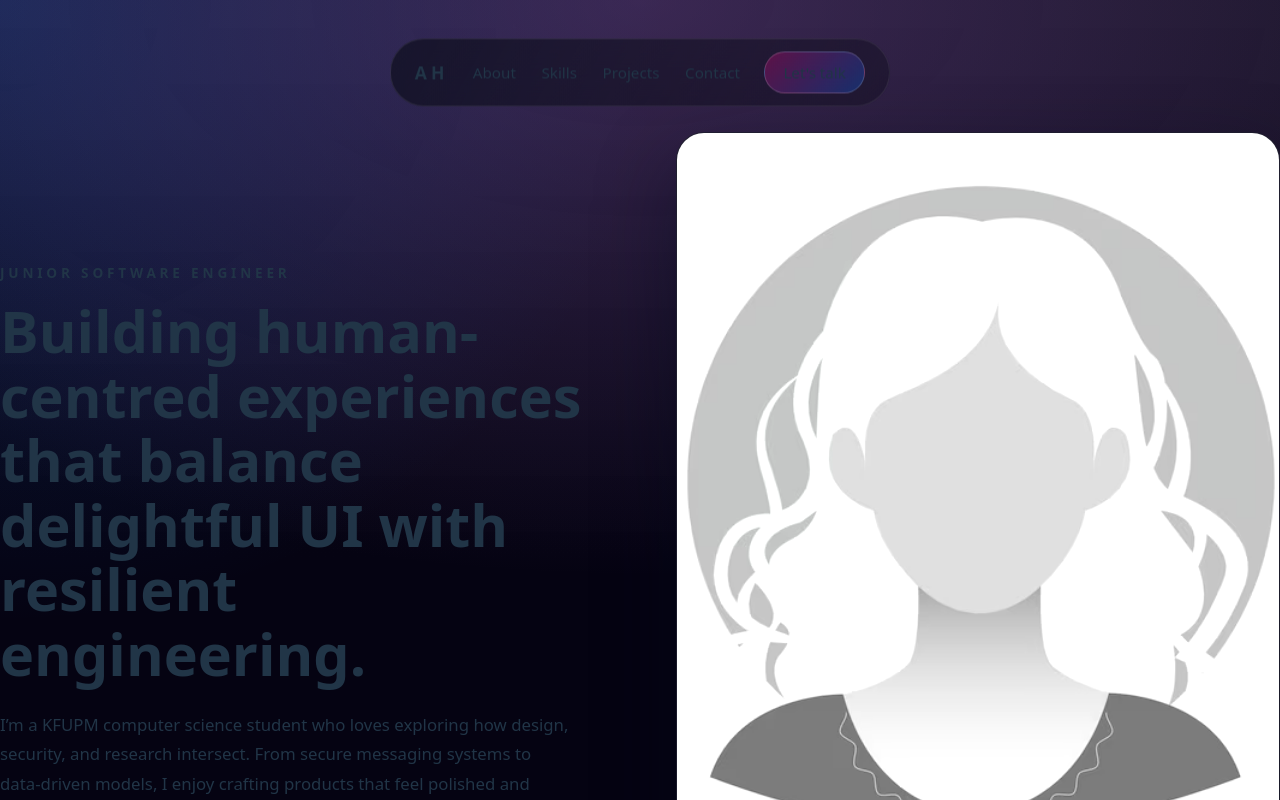
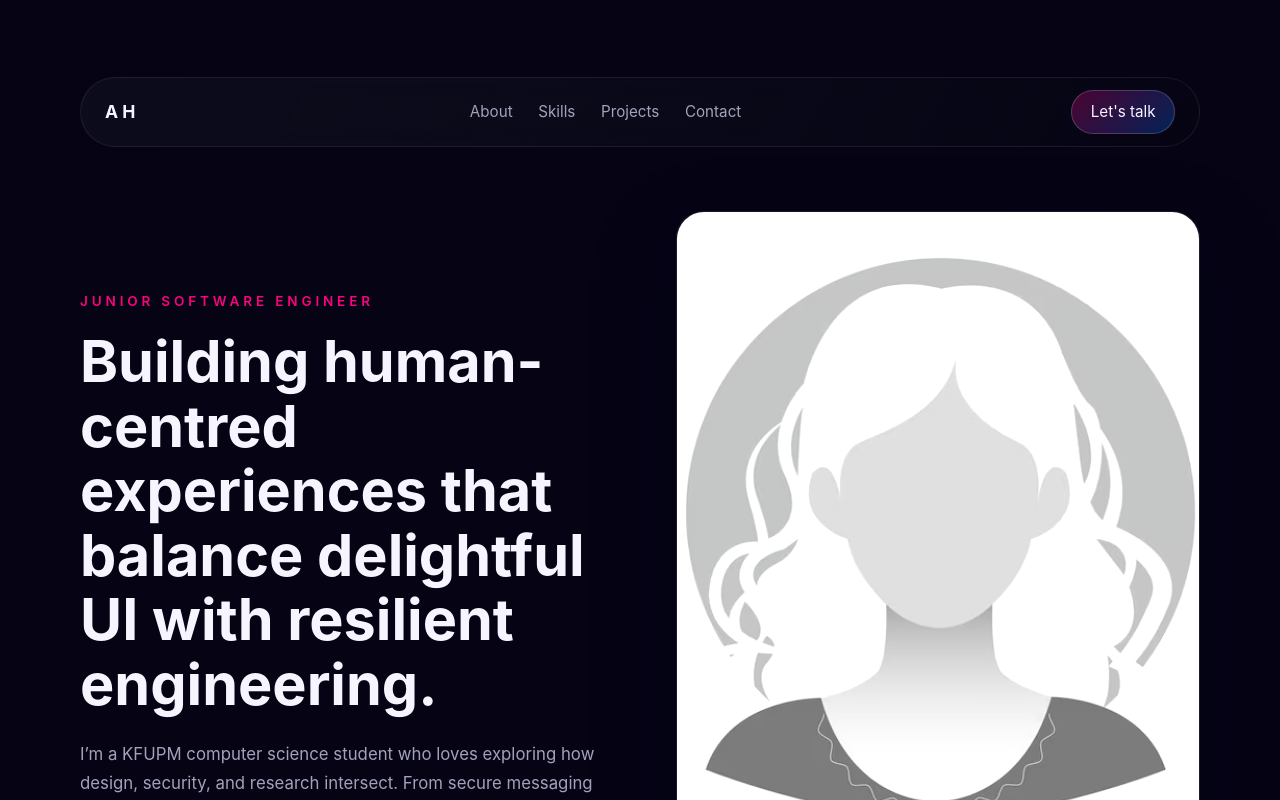
Before and after one commit to LenaAshqar/assignment-2, a React app in the folder assignment-2/: page / in a window 1280 px wide. Shown: the top 800 px of the page. Built offline with nearby package versions, Linux system fonts and the light colour scheme; the HTML template or start-up script is replaced by a standard one.

Commit message:
changed the index styling

```diff
--- a/assignment-2/src/index.css
+++ b/assignment-2/src/index.css
@@ -1,93 +1,64 @@
 :root {
-  font-family: system-ui, Avenir, Helvetica, Arial, sans-serif;
-  line-height: 1.5;
+    --background: #050314;
+    --text-primary: #f5f4ff;
+    --text-secondary: rgba(197, 198, 223, 0.82);
+    --accent: #fa027e;
+    --page-padding: clamp(1.5rem, 5vw, 3.5rem);
+    --content-max-width: 1120px;
+    font-family: 'Inter', 'Segoe UI', -apple-system, BlinkMacSystemFont, 'Helvetica Neue', Arial, sans-serif;
+    line-height: 1.6;
     font-weight: 400;
-
-  color-scheme: light dark;
-  color: rgba(255, 255, 255, 0.87);
-  background-color: #000000;
-
-  font-synthesis: none;
+    color: var(--text-primary);
+    background-color: var(--background);
     text-rendering: optimizeLegibility;
     -webkit-font-smoothing: antialiased;
     -moz-osx-font-smoothing: grayscale;
 }
 
-.App {
-    top: 0;
-    left: 0;
-    width: 100%;
-    height: 100%;
-    display: flex;
-    flex-direction: column; /* stack children vertically */
-    align-items: center; /* center horizontally if needed */
-    gap: 60px;
-    min-height: 100vh;
-    font-family: Arial, sans-serif;
+*,
+*::before,
+*::after {
+    box-sizing: border-box;
 }
 
-.App-content {
-    top: 120px;
-    position: absolute;
-    display: flex;
-    flex-direction: column; /* stack components vertically */
-    width: 100%;
-    gap: 60px; /* space between components */
-    padding: 40px 20px;
-    align-items: center; /* center content horizontally */
-}
-
-
-a {
-  font-weight: 500;
-  color: #646cff;
-  text-decoration: inherit;
-}
-a:hover {
-  color: #535bf2;
+html {
+    scroll-behavior: smooth;
 }
 
 body {
     margin: 0;
-  display: flex;
-  place-items: center;
-  min-width: 320px;
     min-height: 100vh;
+    background-color: var(--background);
+    color: var(--text-primary);
 }
 
-h1 {
-  font-size: 3.2em;
-  line-height: 1.1;
+#root {
+    min-height: 100vh;
+    width: 100%;
 }
 
-button {
-  border-radius: 8px;
-  border: 1px solid transparent;
-  padding: 0.6em 1.2em;
-  font-size: 1em;
-  font-weight: 500;
-  font-family: inherit;
-  background-color: #1a1a1a;
-  cursor: pointer;
-  transition: border-color 0.25s;
-}
-button:hover {
-  border-color: #646cff;
-}
-button:focus,
-button:focus-visible {
-  outline: 4px auto -webkit-focus-ring-color;
+a {
+    color: inherit;
+    text-decoration: none;
 }
 
-@media (prefers-color-scheme: light) {
-  :root {
-    color: #213547;
-    background-color: #ffffff;
+a:hover,
+a:focus-visible {
+    color: #ffffff;
 }
-  a:hover {
-    color: #747bff;
+
+p {
+    margin: 0;
 }
-  button {
-    background-color: #f9f9f9;
+
+img {
+    display: block;
+    max-width: 100%;
 }
+
+button,
+input,
+textarea {
+    font: inherit;
+    color: inherit;
 }
```
Lines whose indentation alone changed are shown as unchanged.
